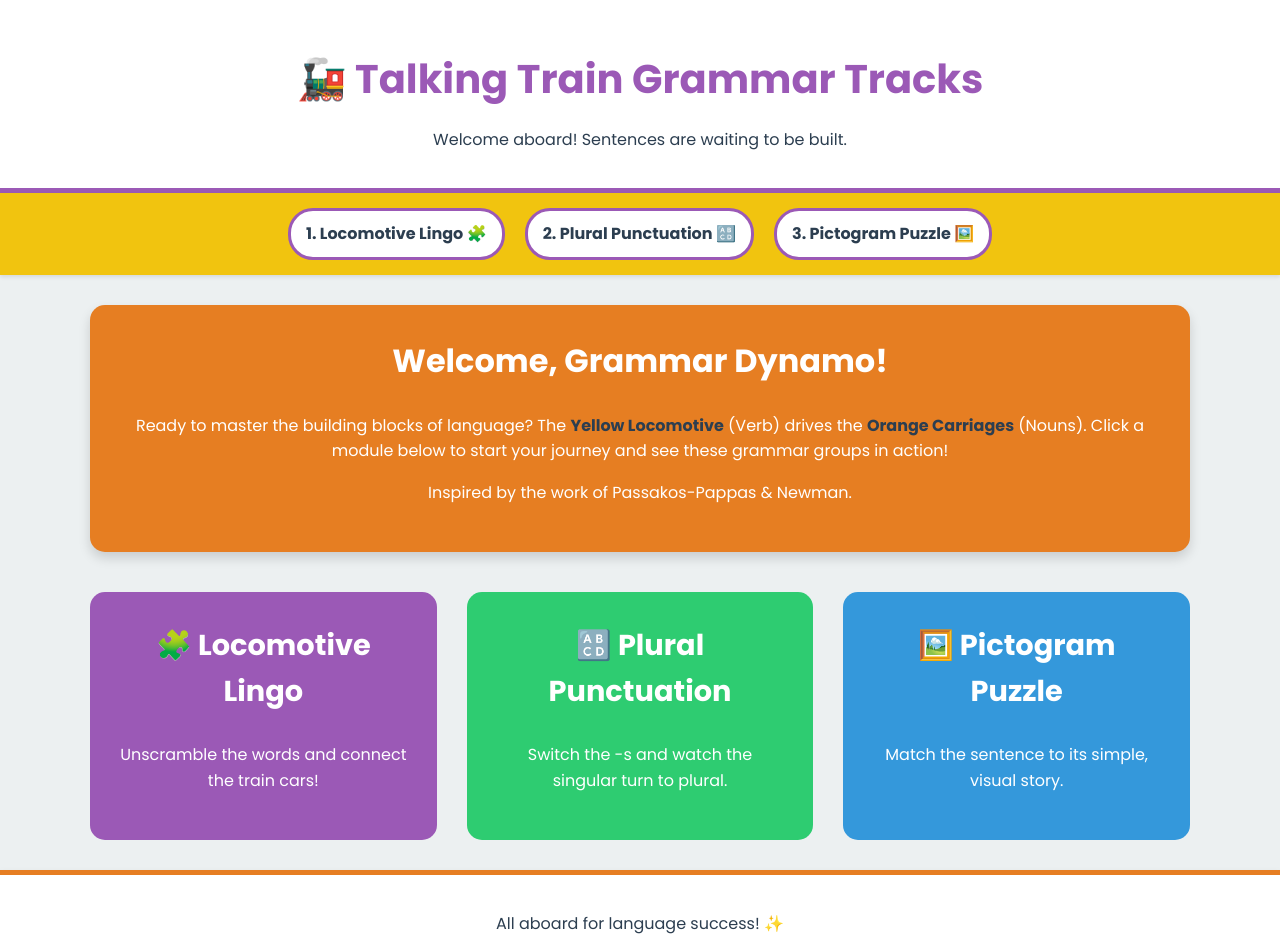
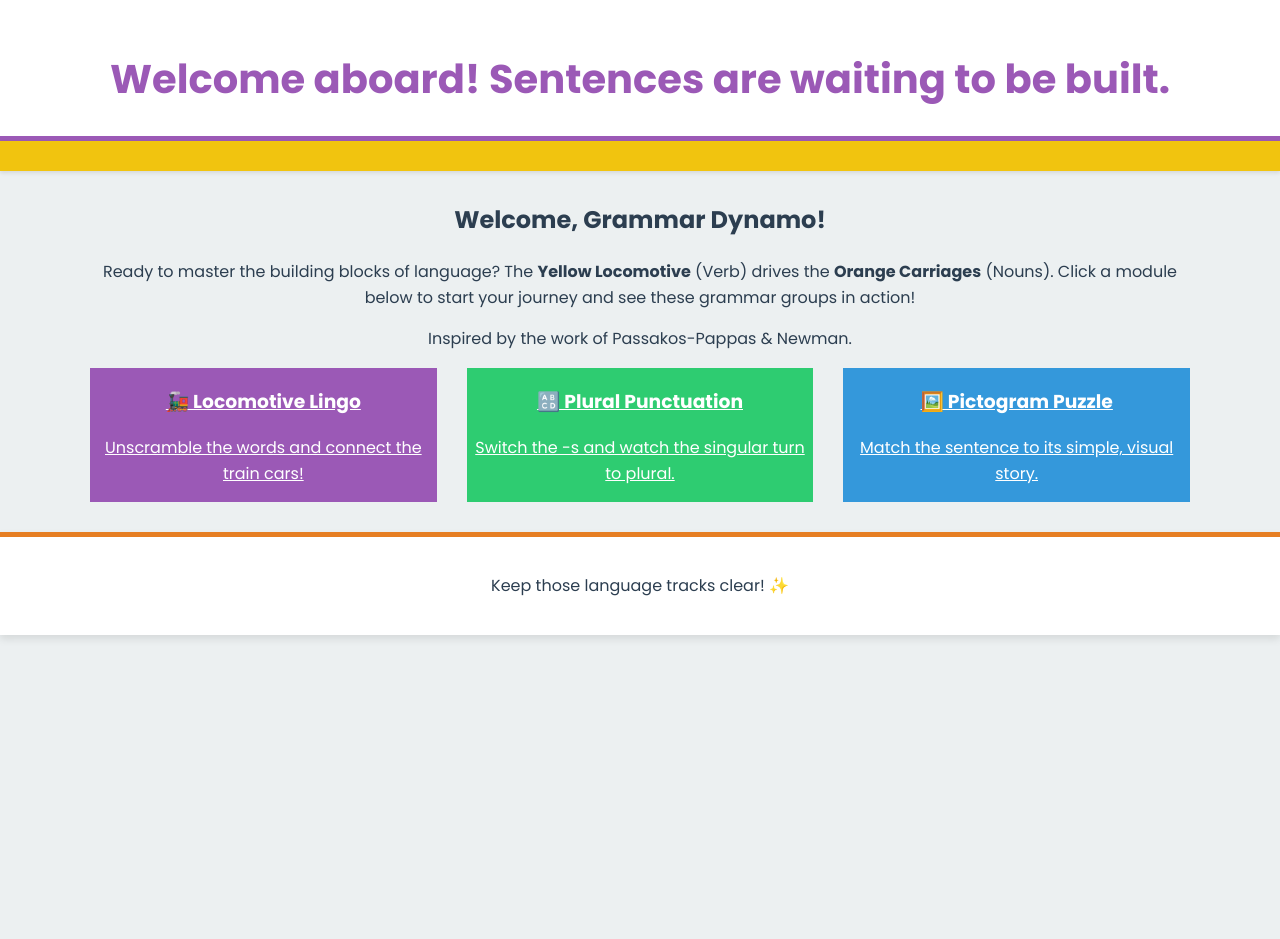
Before and after one commit to iginaeHux/Talking_Train_language_activities, a plain HTML site: page index.html in a window 1280 px wide. After the commit the page ends 800 px from the top, so only its background shows below. Drawn offline with Linux system fonts and the light colour scheme.

```diff
--- a/index.html
+++ b/index.html
@@ -3,44 +3,44 @@
 <head>
     <meta charset="UTF-8">
     <meta name="viewport" content="width=device-width, initial-scale=1.0">
-    <title>🚂 The Talking Train: Grammar Tracks</title>
+    <title>Talking Train Language Activities</title>
     <link rel="stylesheet" href="style.css">
     <link href="https://fonts.googleapis.com/css2?family=Poppins:wght@400;700&display=swap" rel="stylesheet">
+    <link rel="icon" href="data:,">
 </head>
 <body>
     <header class="header">
-        <h1>🚂 Talking Train Grammar Tracks</h1>
-        <p>Welcome aboard! Sentences are waiting to be built.</p>
+        <h1>Welcome aboard! Sentences are waiting to be built.</h1>
     </header>
     <nav class="navigation">
-        <a href="locomotive-lingo.html">1. Locomotive Lingo 🧩</a>
-        <a href="plural-punctuation.html">2. Plural Punctuation 🔠</a>
-        <a href="pictogram-puzzle.html">3. Pictogram Puzzle 🖼️</a>
-    </nav>
+        </nav>
+
     <main class="content-container">
-        <section class="intro-box orange-bg">
+
+        <div class="welcome-box">
             <h2>Welcome, Grammar Dynamo!</h2>
             <p>Ready to master the building blocks of language? The <strong>Yellow Locomotive</strong> (Verb) drives the <strong>Orange Carriages</strong> (Nouns). Click a module below to start your journey and see these grammar groups in action!</p>
-            <p class="author-note">Inspired by the work of Passakos-Pappas & Newman.</p>
-        </section>
+            <p class="inspired-text">Inspired by the work of Passakos-Pappas & Newman.</p>
+        </div>
 
         <div class="activity-grid">
-            <a href="locomotive-lingo.html" class="card purple-bg">
-                <h3>🧩 Locomotive Lingo</h3>
+            <a href="locomotive-lingo.html" class="activity-card purple-bg">
+                <h3>🚂 Locomotive Lingo</h3>
                 <p>Unscramble the words and connect the train cars!</p>
             </a>
-            <a href="plural-punctuation.html" class="card green-bg">
+            <a href="plural-punctuation.html" class="activity-card green-bg">
                 <h3>🔠 Plural Punctuation</h3>
                 <p>Switch the -s and watch the singular turn to plural.</p>
             </a>
-            <a href="pictogram-puzzle.html" class="card blue-bg">
+            <a href="pictogram-puzzle.html" class="activity-card blue-bg">
                 <h3>🖼️ Pictogram Puzzle</h3>
                 <p>Match the sentence to its simple, visual story.</p>
             </a>
         </div>
     </main>
+
     <footer class="footer">
-        <p>All aboard for language success! ✨</p>
+        <p>Keep those language tracks clear! ✨</p>
     </footer>
 </body>
 </html>
```
